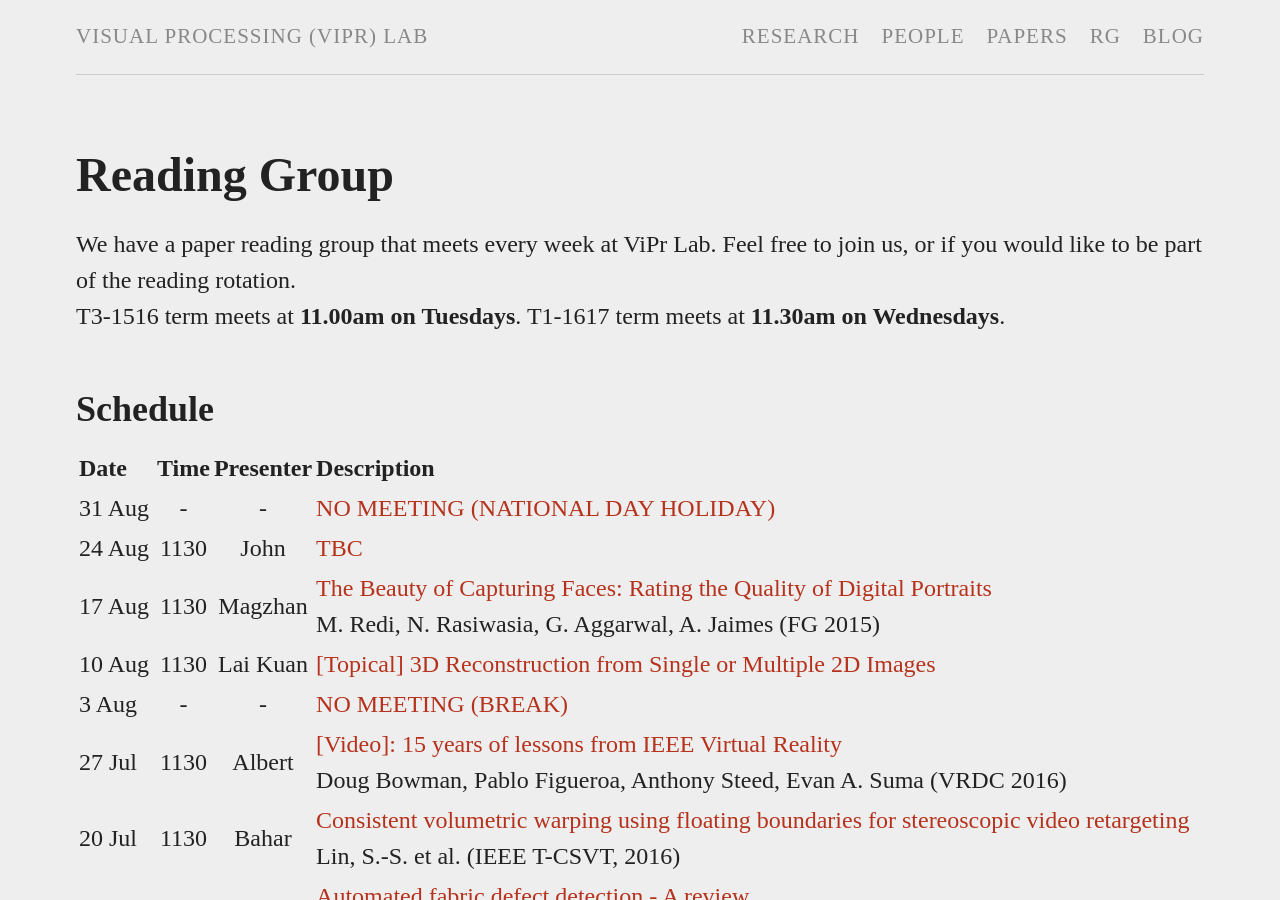
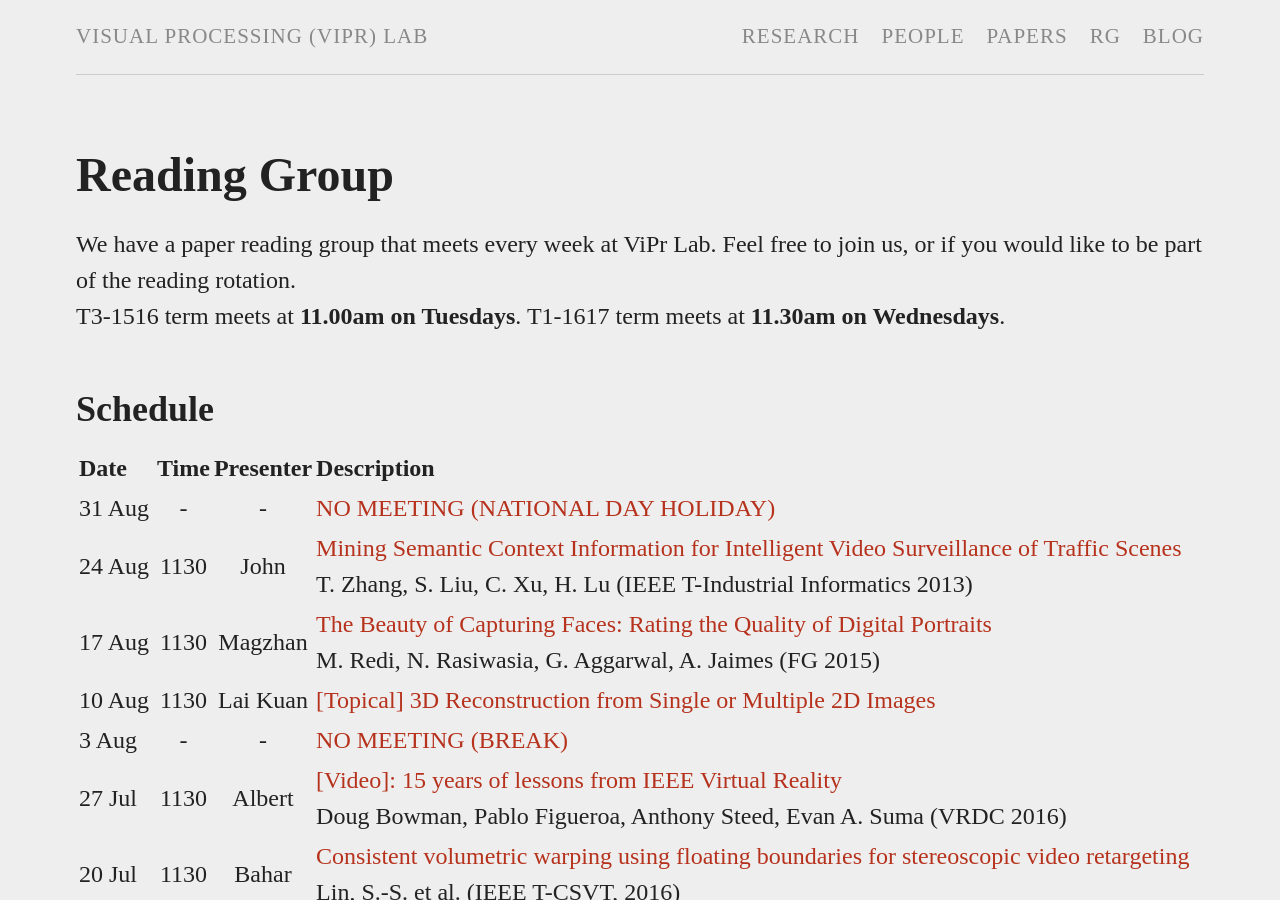
Before and after one commit to viprlab/viprlab.github.io, a Jekyll site: the page built from readinggroup.md, in a window 1280 px wide and 900 px high. Built offline with Jekyll 4.4.1, drawn with Linux system fonts in a browser that asks for light colours.

Commit message:
update RG schedule

```diff
--- a/readinggroup.md
+++ b/readinggroup.md
@@ -11,8 +11,9 @@ reads:
     - date: "24 Aug"
       time: "1130"
       presenter: "John"
-      paper: "TBC"
-      details: ""
+      paper: "Mining Semantic Context Information for Intelligent Video Surveillance of Traffic Scenes"
+      details: "T. Zhang, S. Liu, C. Xu, H. Lu (IEEE T-Industrial Informatics 2013)"
+      url: http://ieeexplore.ieee.org/stamp/stamp.jsp?arnumber=6298959
     - date: "17 Aug"
       time: "1130"
       presenter: "Magzhan"
```
